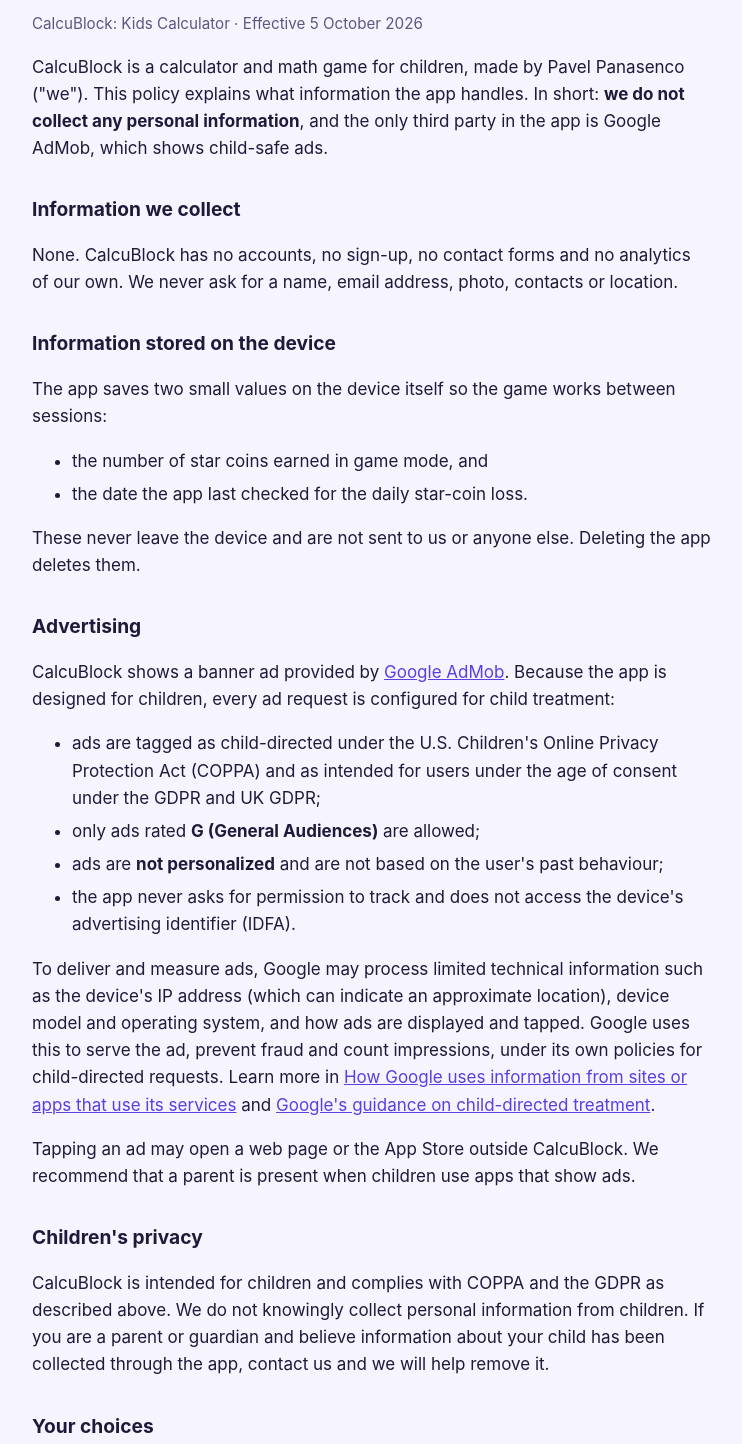
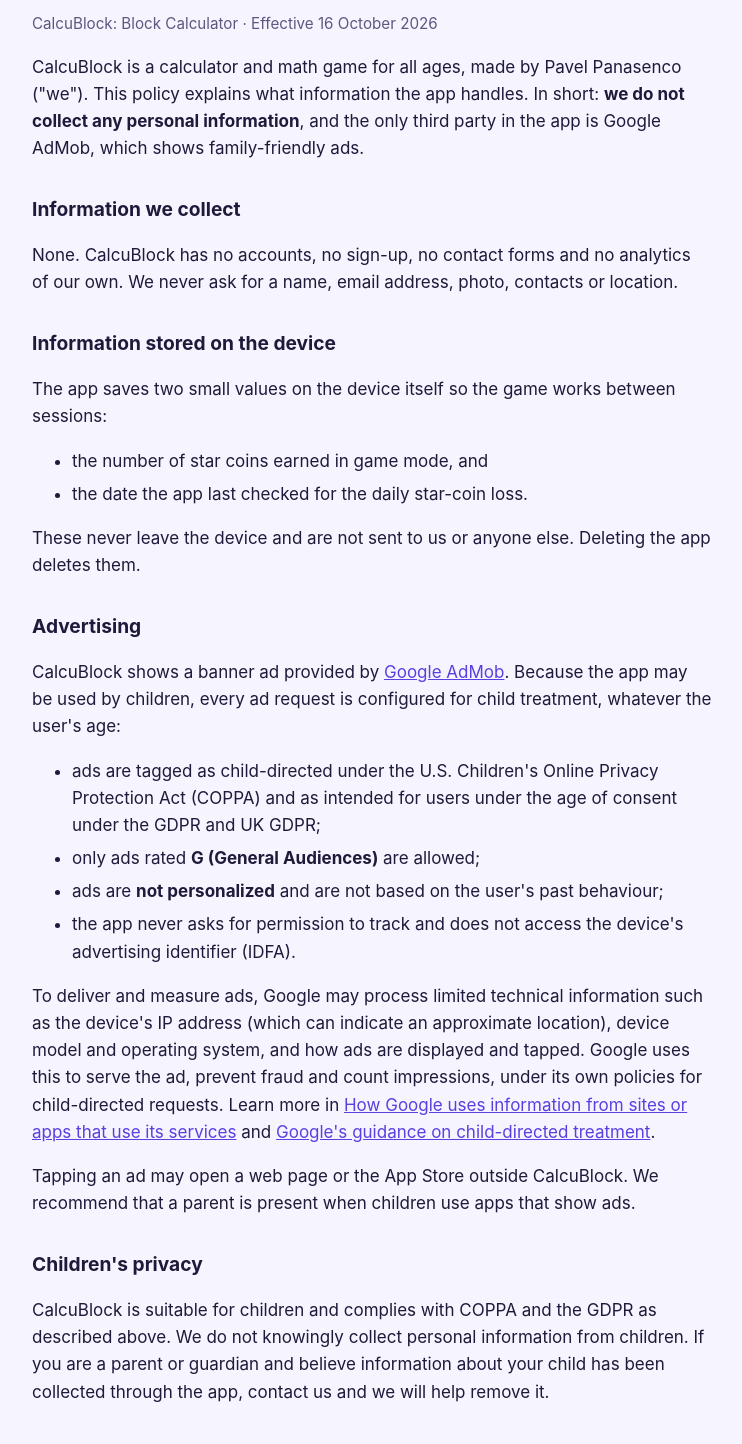
Before and after one commit to PanasencoPavel/panasencopavel.github.io, a plain HTML site: page privacy.html in a window 1280 px wide. Shown: the part 128-1572 px from the top of the page, without its empty margins (268-1010 px from the left). Drawn offline with Linux system fonts and the light colour scheme.

Commit message:
Add files via upload

```diff
--- a/privacy.html
+++ b/privacy.html
@@ -10,9 +10,9 @@
 <main>
 <p class="back"><a href="index.html">← CalcuBlock</a></p>
 <h1>Privacy Policy</h1>
-<p class="meta">CalcuBlock: Kids Calculator · Effective 5 October 2026</p>
+<p class="meta">CalcuBlock: Block Calculator · Effective 16 October 2026</p>
 
-<p>CalcuBlock is a calculator and math game for children, made by Pavel Panasenco ("we"). This policy explains what information the app handles. In short: <strong>we do not collect any personal information</strong>, and the only third party in the app is Google AdMob, which shows child-safe ads.</p>
+<p>CalcuBlock is a calculator and math game for all ages, made by Pavel Panasenco ("we"). This policy explains what information the app handles. In short: <strong>we do not collect any personal information</strong>, and the only third party in the app is Google AdMob, which shows family-friendly ads.</p>
 
 <h2>Information we collect</h2>
 <p>None. CalcuBlock has no accounts, no sign-up, no contact forms and no analytics of our own. We never ask for a name, email address, photo, contacts or location.</p>
@@ -26,7 +26,7 @@
 <p>These never leave the device and are not sent to us or anyone else. Deleting the app deletes them.</p>
 
 <h2>Advertising</h2>
-<p>CalcuBlock shows a banner ad provided by <a href="https://admob.google.com/">Google AdMob</a>. Because the app is designed for children, every ad request is configured for child treatment:</p>
+<p>CalcuBlock shows a banner ad provided by <a href="https://admob.google.com/">Google AdMob</a>. Because the app may be used by children, every ad request is configured for child treatment, whatever the user's age:</p>
 <ul>
 <li>ads are tagged as child-directed under the U.S. Children's Online Privacy Protection Act (COPPA) and as intended for users under the age of consent under the GDPR and UK GDPR;</li>
 <li>only ads rated <strong>G (General Audiences)</strong> are allowed;</li>
@@ -37,7 +37,7 @@
 <p>Tapping an ad may open a web page or the App Store outside CalcuBlock. We recommend that a parent is present when children use apps that show ads.</p>
 
 <h2>Children's privacy</h2>
-<p>CalcuBlock is intended for children and complies with COPPA and the GDPR as described above. We do not knowingly collect personal information from children. If you are a parent or guardian and believe information about your child has been collected through the app, contact us and we will help remove it.</p>
+<p>CalcuBlock is suitable for children and complies with COPPA and the GDPR as described above. We do not knowingly collect personal information from children. If you are a parent or guardian and believe information about your child has been collected through the app, contact us and we will help remove it.</p>
 
 <h2>Your choices</h2>
 <ul>
```
Also changed, not shown: index.html (+3 -3 lines).
